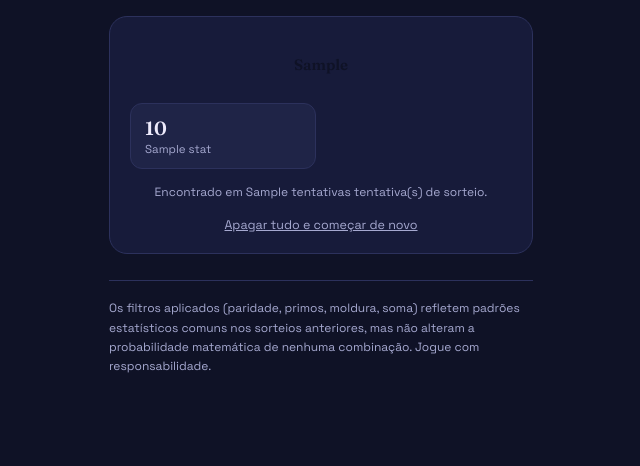
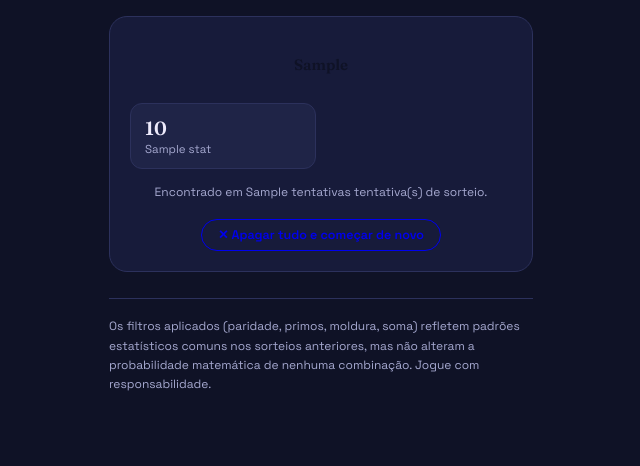
Before and after one commit to gui13Python/loterias_py, a Flask app: template templates/index.html in a window 1280 px wide. Shown: the part 512-978 px from the top of the page, without its empty margins (319-959 px from the left). Before the commit the page ends 885 px from the top, so only its background shows below. Run offline with Flask 3, Linux system fonts and the light colour scheme; the template is opened without the code that fills it: most values are stand-ins (such as "Sample title", 1, 10 or a date in 2020).

Commit message:
Add files via upload

```diff
--- a/public/style.css
+++ b/public/style.css
@@ -134,13 +134,20 @@ h1 {
 .clear-btn.megasena:hover { background: var(--green-dim); }
 
 .clear-all-link {
-  display: block;
-  text-align: center;
-  color: var(--text-dim);
+  display: table;
+  margin: 18px auto 0;
+  border: 1px solid currentColor;
+  border-radius: 20px;
+  padding: 7px 16px;
   font-size: 12.5px;
-  text-decoration: underline;
-  margin-top: 16px;
+  font-weight: 600;
+  text-decoration: none;
+  transition: background .15s ease;
 }
+.clear-all-link.lotofacil { color: var(--purple); }
+.clear-all-link.lotofacil:hover { background: var(--purple-dim); }
+.clear-all-link.megasena { color: var(--green); }
+.clear-all-link.megasena:hover { background: var(--green-dim); }
 
 .go-btn {
   display: block;
--- a/templates/index.html
+++ b/templates/index.html
@@ -76,7 +76,7 @@
       {% if not resultado.manual_completo %}
         <div class="pick-hint" style="text-align:center; margin-top:14px;">Encontrado em {{ resultado.tentativas }} tentativa(s) de sorteio.</div>
       {% endif %}
-      <a href="{{ url_for('index', game=game) }}" class="clear-all-link">Apagar tudo e começar de novo</a>
+      <a href="{{ url_for('index', game=game) }}" class="clear-all-link {{ game }}">✕ Apagar tudo e começar de novo</a>
     {% else %}
       <div class="empty-state">Seu jogo aparece aqui assim que você gerar.</div>
     {% endif %}
```
